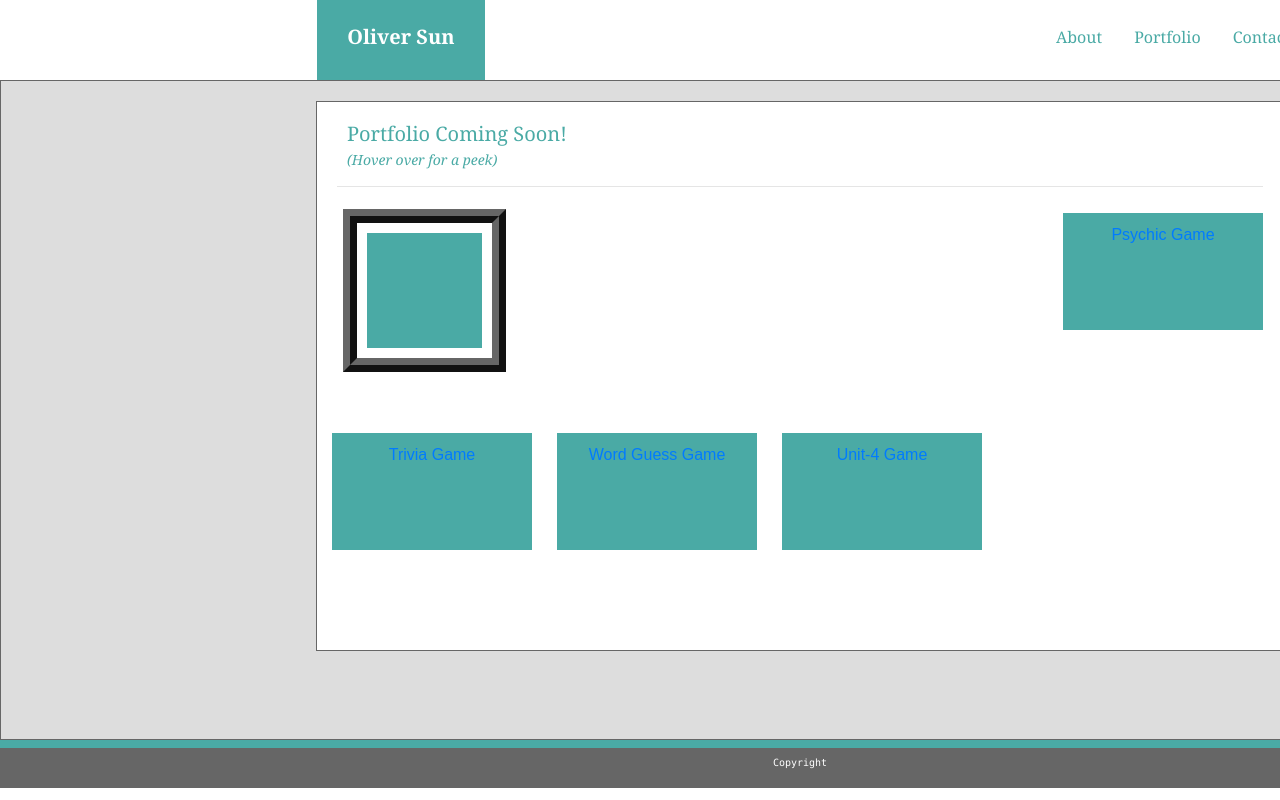
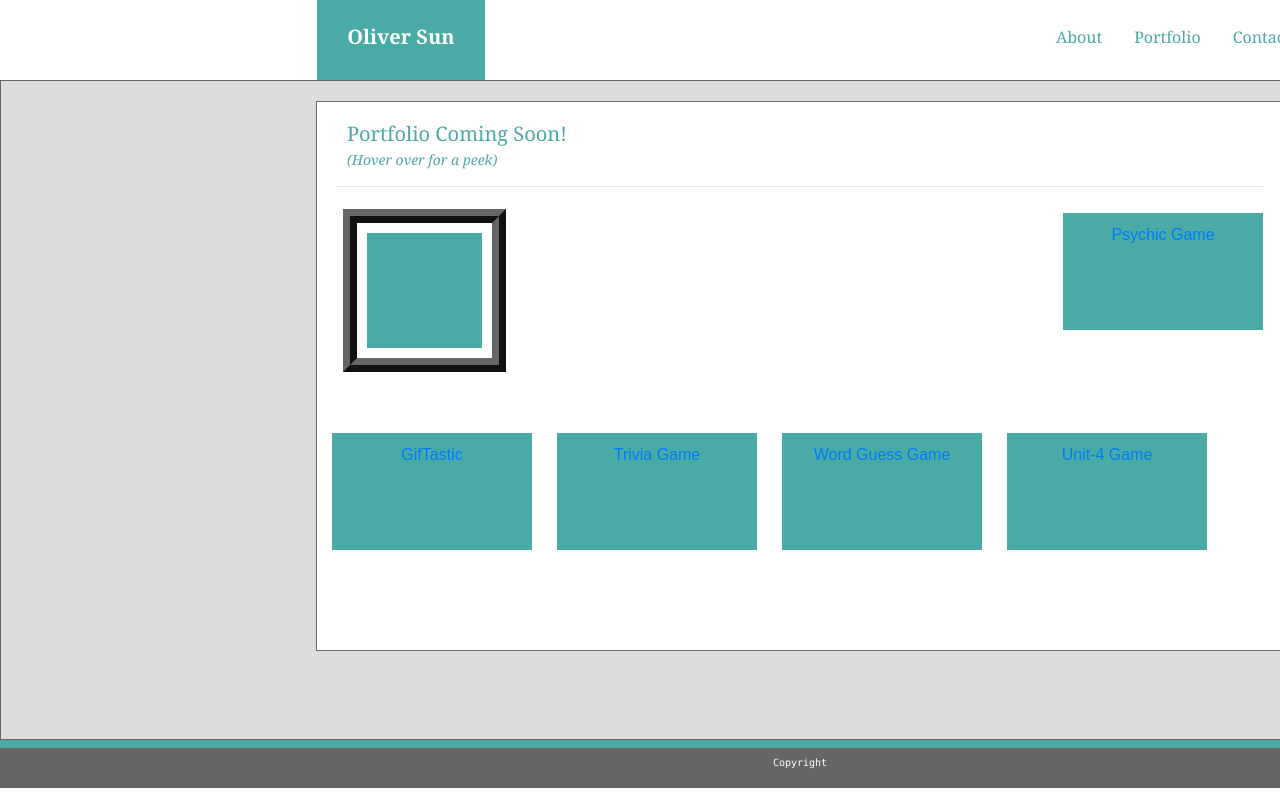
Before and after one commit to Olisun/Bootstrap-Portfolio, a plain HTML site: page portfolio.html in a window 1280 px wide. Shown: the top 800 px of the page. Drawn offline with nearby package versions, Linux system fonts and the light colour scheme.

Commit message:
added gifTastic to portfolio page html

```diff
--- a/portfolio.html
+++ b/portfolio.html
@@ -58,6 +58,9 @@
                 <div class="javascript-game">
                   <a href="https://olisun.github.io/TriviaGame/index.html">Trivia Game</a>
                 </div>
+                <div class="javascript-game">
+                  <a href="https://olisun.github.io/GifTastic/index.html">GifTastic</a>
+                </div>
               </div>
             </div>
           </div>
```
